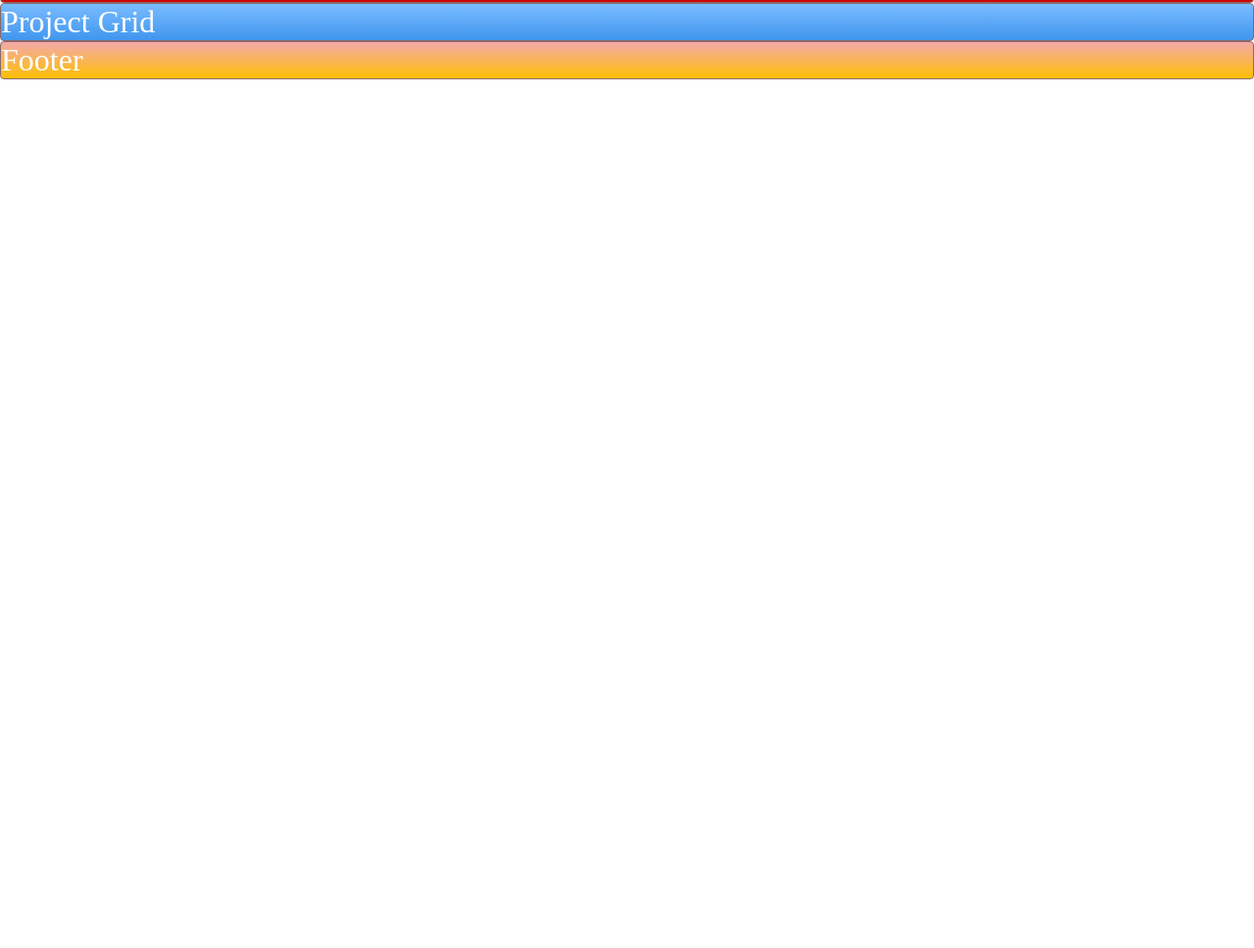
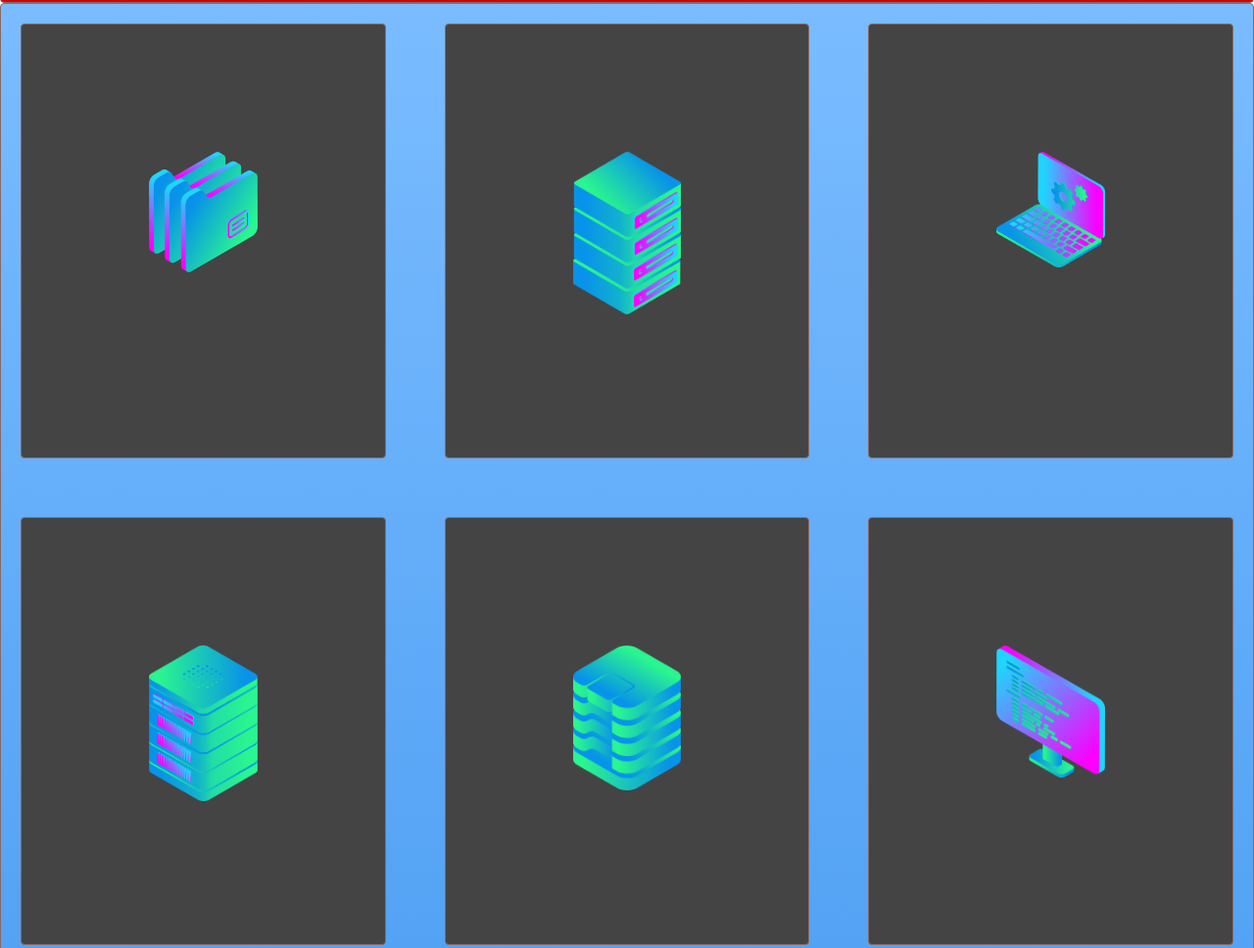
Before and after one commit to adriangielzak/learning_web_developer, a plain HTML site: page grid-css-ex/index.html in a window 1280 px wide. Shown: the part 467-1435 px from the top of the page at 98% size. Before the commit the page ends 800 px from the top, so only its background shows below. Drawn offline with Linux system fonts and the light colour scheme.

Commit message:
Next step to learn css and first step to learn JS

```diff
--- a/grid-css-ex/index.html
+++ b/grid-css-ex/index.html
@@ -18,8 +18,17 @@
             </ul>
         </nav>
         <div class="container zone red">Cover</div>
-        <div class="zone blue">Project Grid</div>
-        <div class="zone yellow">Footer</div>
+        <div class="zone blue grid-wrapper">
+            <div class="box zone"><img src="img/files_2.png"></div>
+            <div class="box zone"><img src="img/server_2_2.png"></div>
+            <div class="box zone"><img src="img/monitor_settings_2.png"></div>
+            <div class="box zone"><img src="img/server_3.png"></div>
+            <div class="box zone"><img src="img/data_storage_2_2.png"></div>
+            <div class="box zone"><img src="img/monitor_coding_2.png"></div>
+            <div class="box zone"><img src="img/desktop_analytics_2.png"></div>
+            <div class="box zone"><img src="img/server_safe_2.png"></div>
+        </div>
+        <footer class="zone yellow">Footer</footer>
     <!-- </div> -->
 </body>
 </html>
--- a/grid-css-ex/style.css
+++ b/grid-css-ex/style.css
@@ -55,9 +55,26 @@ a {
     height: 50vh;
 }
 
+/* GRID */
+.grid-wrapper {
+    display: grid;
+    grid-gap: 20px;
+    grid-template-columns: repeat(auto-fill, minmax(350px, 1fr));
+}
 
+.box > img {
+    width: 100%;
+}
 
+.box {
+    background-color: #444;
+    padding: 130px;
+    margin: 20px;
+}
 
+footer {
+    text-align: center;
+}
 
 
 
```
Also changed, not shown: exercise1-js.txt (added), grid-css-ex/img/data_storage_2_2.png (added), grid-css-ex/img/desktop_analytics_2.png (added), grid-css-ex/img/files_2.png (added), grid-css-ex/img/monitor_coding_2.png (added), grid-css-ex/img/monitor_settings_2.png (added), grid-css-ex/img/server_2_2.png (added), grid-css-ex/img/server_3.png (added), grid-css-ex/img/server_safe_2.png (added), grid-css-ex/img/undraw.png (added).
